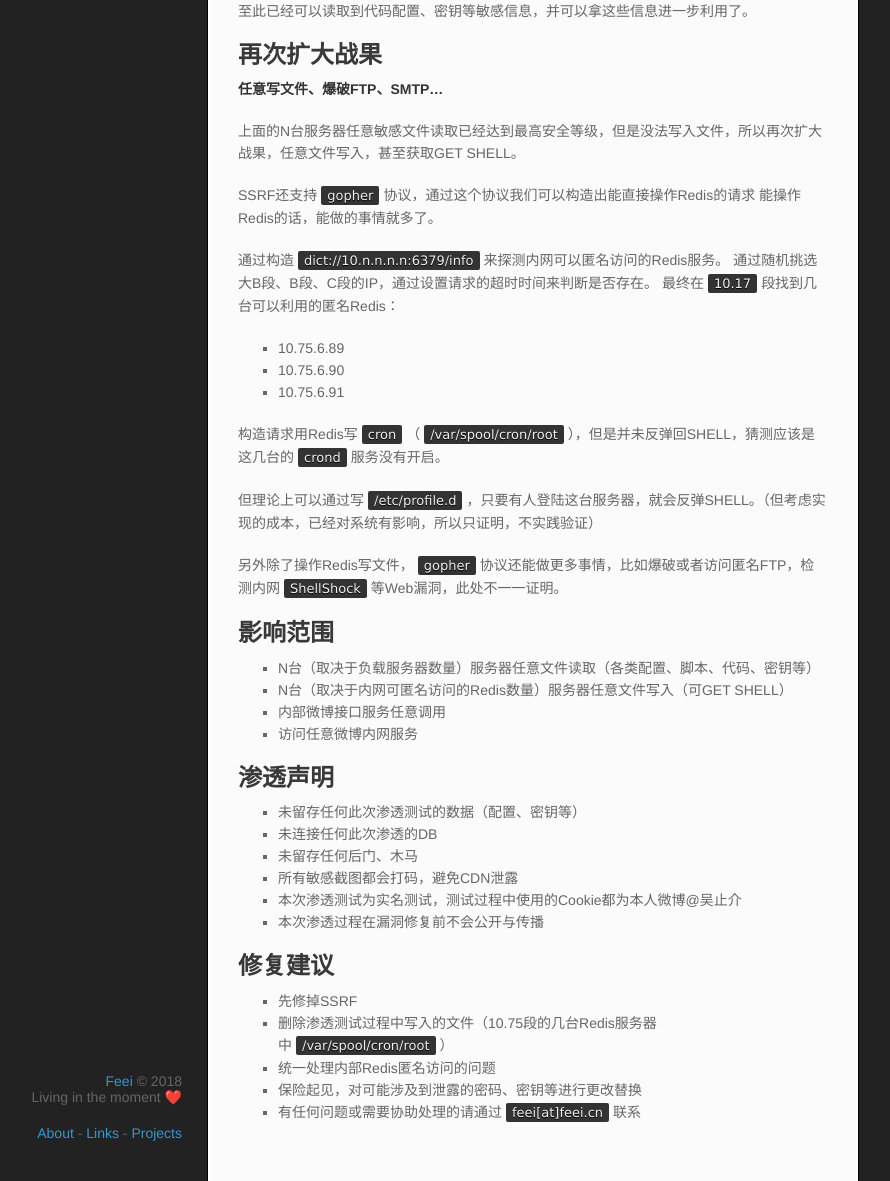
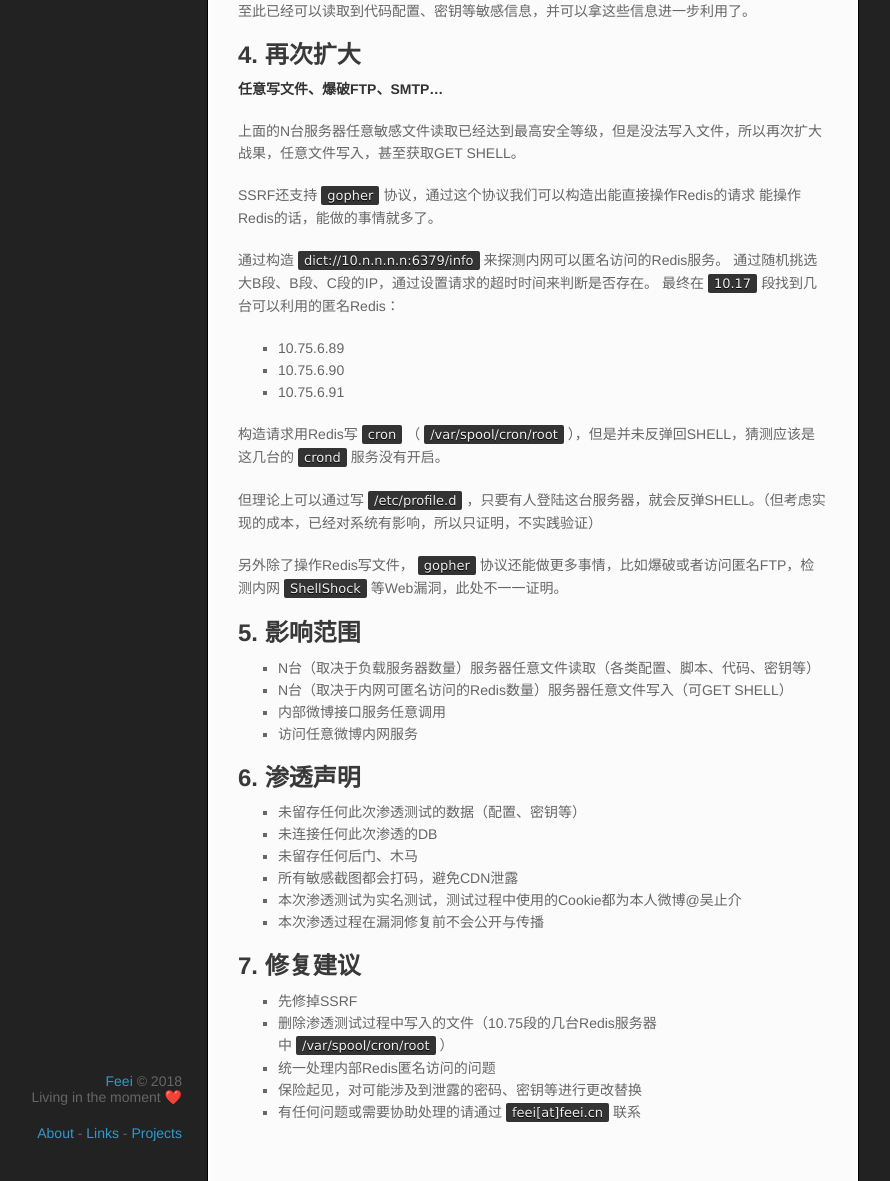
Before and after one commit to limengmingx/Papers, a Jekyll site: the page built from PVE-2016081601.md, in a window 1280 px wide and 1400 px high, scrolled down 3316 px. Shown: the part 219-1400 px from the top of the window, without its empty margins (108-998 px from the left). Built offline with Jekyll 4.4.1, drawn with Linux system fonts in a browser that asks for light colours; our own code applies the rules of GitHub Pages for plain Markdown files; a script that is not in the unit is left out; comment, search, counter and statistics services are not loaded; some of the changed text lies outside the part shown.

Commit message:
Update PVE-2016081601.md

```diff
--- a/PVE-2016081601.md
+++ b/PVE-2016081601.md
@@ -60,7 +60,7 @@ SSRF支持`file://`协议，所以可以构造一个`payaction=file:///etc/cront
 
 至此已经可以读取到代码配置、密钥等敏感信息，并可以拿这些信息进一步利用了。
 
-## 再次扩大战果
+## 4. 再次扩大
 
 **任意写文件、爆破FTP、SMTP...**
 
@@ -83,14 +83,14 @@ SSRF还支持`gopher`协议，通过这个协议我们可以构造出能直接
 
 另外除了操作Redis写文件，`gopher`协议还能做更多事情，比如爆破或者访问匿名FTP，检测内网`ShellShock`等Web漏洞，此处不一一证明。
 
-## 影响范围
+## 5. 影响范围
 
 - N台（取决于负载服务器数量）服务器任意文件读取（各类配置、脚本、代码、密钥等）
 - N台（取决于内网可匿名访问的Redis数量）服务器任意文件写入（可GET SHELL）
 - 内部微博接口服务任意调用
 - 访问任意微博内网服务
 
-## 渗透声明
+## 6. 渗透声明
 
 - 未留存任何此次渗透测试的数据（配置、密钥等）
 - 未连接任何此次渗透的DB
@@ -99,7 +99,7 @@ SSRF还支持`gopher`协议，通过这个协议我们可以构造出能直接
 - 本次渗透测试为实名测试，测试过程中使用的Cookie都为本人微博@吴止介
 - 本次渗透过程在漏洞修复前不会公开与传播
 
-## 修复建议
+## 7. 修复建议
 
 - 先修掉SSRF
 - 删除渗透测试过程中写入的文件（10.75段的几台Redis服务器中`/var/spool/cron/root`）
```
Also changed, not shown: other parts of PVE-2016081601.md (+3 -3 lines).
